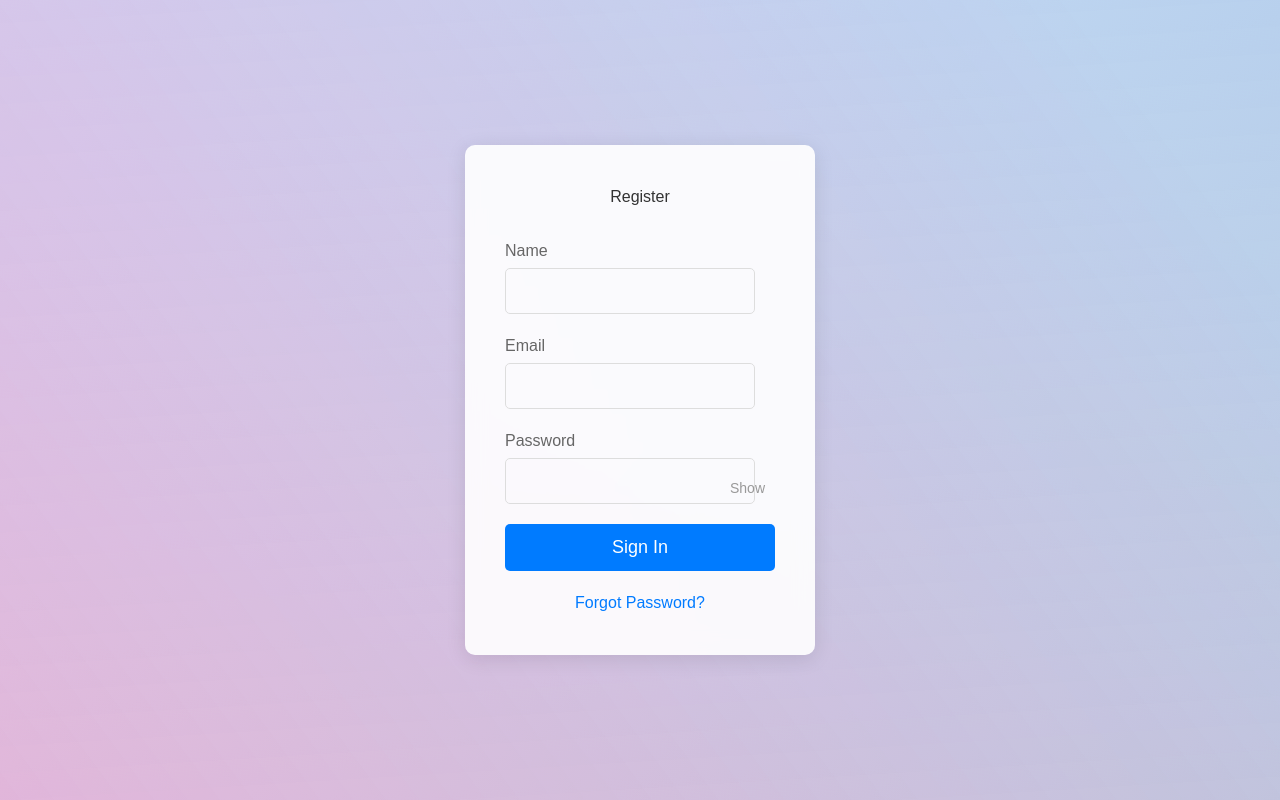
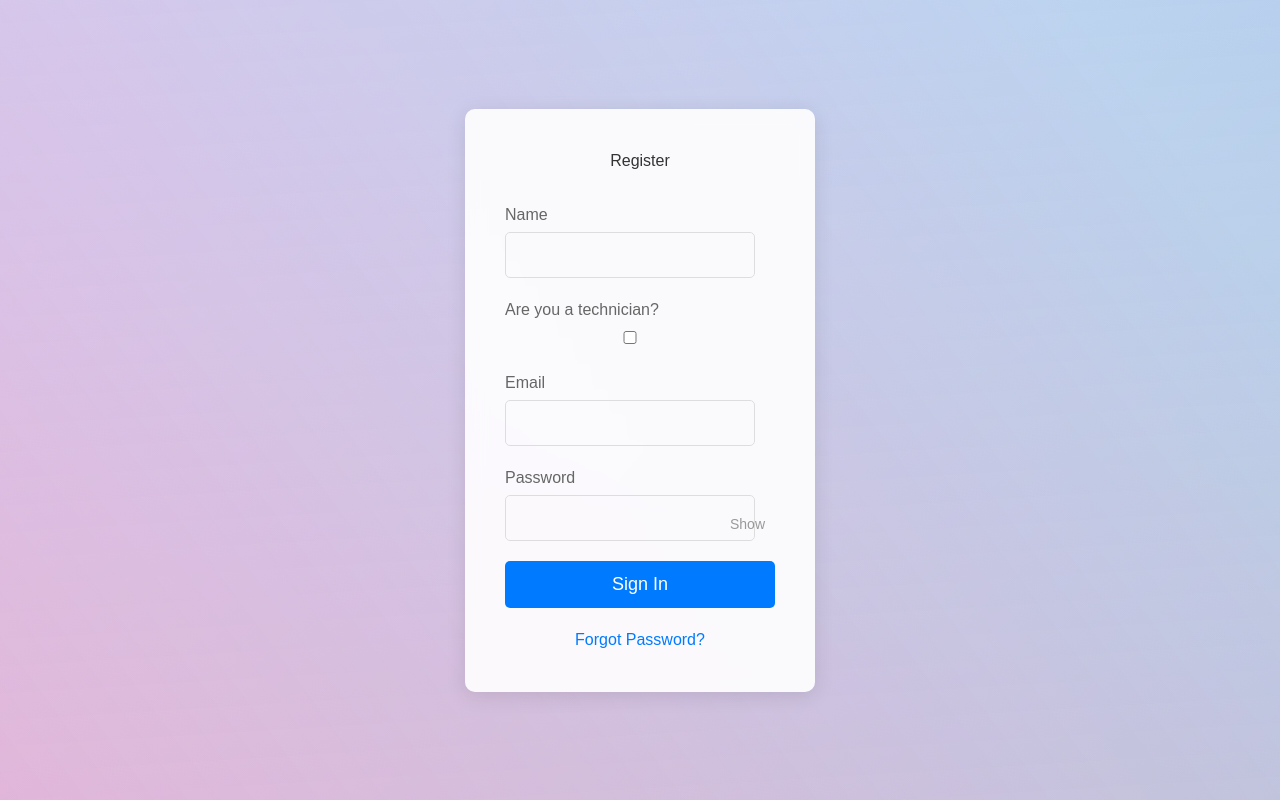
Before and after one commit to KeremVona/OneTicket3, a React (Vite) app in the folder client/: page /register in a window 1280 px wide. Built offline with nearby package versions, Linux system fonts and the light colour scheme; the HTML template or start-up script is replaced by a standard one.

Commit message:
the initial user registration works

```diff
--- a/client/src/ProtectedRoute.tsx
+++ b/client/src/ProtectedRoute.tsx
@@ -6,7 +6,7 @@ interface ProtectedRouteProps {
 }
 
 const ProtectedRoute = ({ content }: ProtectedRouteProps) => {
-  const token = localStorage.getItem("token");
+  const token = localStorage.getItem("user");
 
   if (!token) {
     return <Navigate to="/login" replace />;
--- a/client/src/features/auth/authSlice.ts
+++ b/client/src/features/auth/authSlice.ts
@@ -21,6 +21,7 @@ export interface RegisterPayload {
   name: string;
   email: string;
   password: string;
+  isTechnician: boolean;
 }
 
 const userJson = localStorage.getItem("user");
--- a/client/src/pages/authentication/Register.tsx
+++ b/client/src/pages/authentication/Register.tsx
@@ -6,9 +6,10 @@ import { register, reset } from "../../features/auth/authSlice";
 
 const Register = () => {
   const [formData, setFormData] = useState({
-    username: "",
+    name: "",
     email: "",
     password: "",
+    isTechnician: false,
   });
   const [showPassword, setShowPassword] = useState(false);
 
@@ -40,10 +41,14 @@ const Register = () => {
 
   const handleSubmit = async (e: any) => {
     e.preventDefault();
-    const name = formData.username;
+    const name = formData.name;
     const email = formData.email;
     const password = formData.password;
-    dispatch(register({ name, email, password }));
+    const isTechnician = formData.isTechnician;
+    dispatch(register({ name, email, password, isTechnician }));
+    setTimeout(() => {
+      navigate("/home");
+    }, 1000);
   };
 
   if (isLoading) {
@@ -60,8 +65,24 @@ const Register = () => {
             type="text"
             id="username"
             name="name"
-            value={formData.username}
+            value={formData.name}
             onChange={handleChange}
+            required
+          />
+        </div>
+
+        <div className="form-group">
+          <label htmlFor="name">Are you a technician?</label>
+          <input
+            type="checkbox"
+            id="username"
+            name="isTechnician"
+            onChange={() =>
+              setFormData((prev) => ({
+                ...prev,
+                isTechnician: !prev.isTechnician,
+              }))
+            }
             required
           />
         </div>
```
Also changed, not shown: 2 other files (tests, documents, lock files or other folders).
